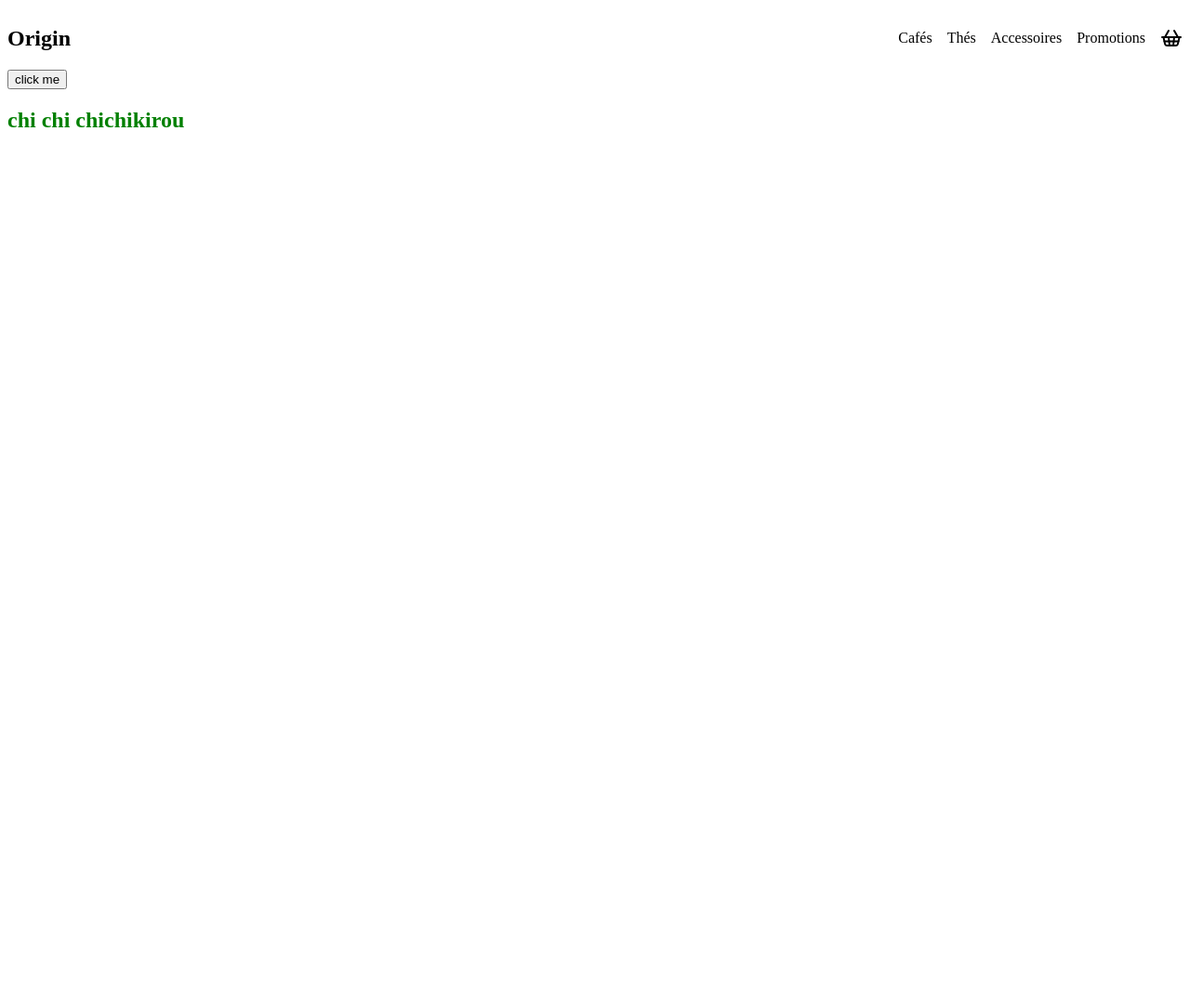
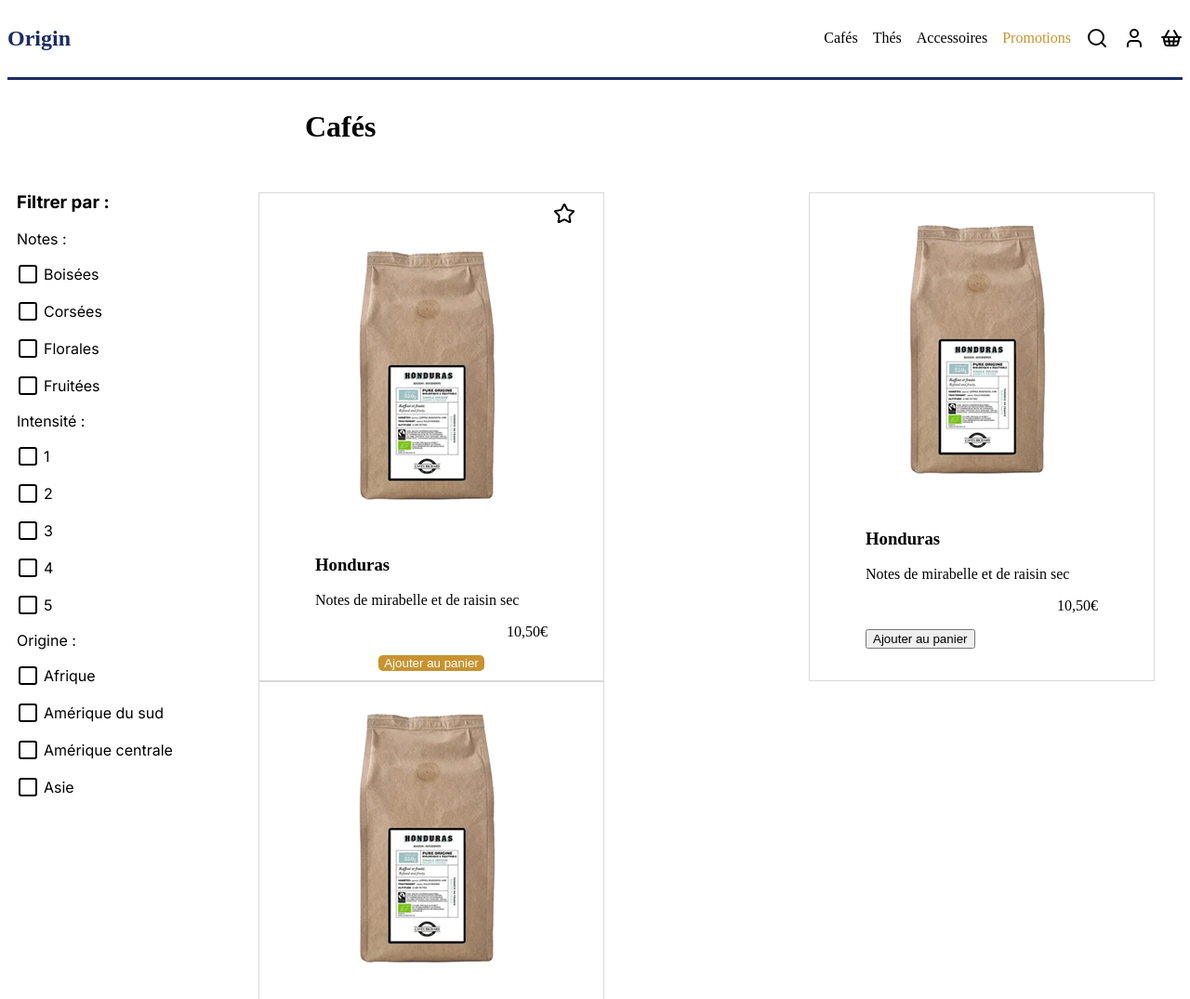
Before and after one commit to Gwedor/repo-designing-with-web, a plain HTML site: page index.html in a window 1280 px wide. Shown: the top 1075 px of the page at 93% size. Before the commit the page ends 800 px from the top, so only its background shows below. Drawn offline with nearby package versions, Linux system fonts and the light colour scheme; a web font is replaced by a local one.

Commit message:
commit - 3

```diff
--- a/index.html
+++ b/index.html
@@ -10,7 +10,7 @@
 
     <link rel="preconnect" href="https://fonts.googleapis.com">
     <link rel="preconnect" href="https://fonts.gstatic.com" crossorigin>
-    <link href="https://fonts.googleapis.com/css2?family=Nixie+One&display=swap" rel="stylesheet">
+    <link href="https://fonts.googleapis.com/css2?family=Inter:ital,opsz,wght@0,14..32,100..900;1,14..32,100..900&family=Nixie+One&display=swap" rel="stylesheet">
 
 </head>
 <body>
@@ -29,11 +29,78 @@
             <li>Cafés</li>
             <li>Thés</li>
             <li>Accessoires</li>
-            <li>Promotions</li>
+            <li style="color: rgba(200, 147, 48, 1);">Promotions</li>
+            <li><i data-lucide="search"></i></li>
+            <li><i data-lucide="user"></i></li>
             <li><i data-lucide="shopping-basket"></i></li>
         </ul>
     </nav>
+    <hr>
+    <p style="margin-left: 10em; font-size: 2em"><b>Cafés</b></p>
+    <!-- J'ai demande à Gemini comment gérer proprement le bloc filtres à gauche et le bloc principal à droite
+     Je lui ai ensuite demandé s'il y avait une vraie différence entre main et aside.
+     J'ai compris que c'était surtout important pour le SEO, et évidemment plus clair -->
+    <div class="container">
+    <aside class="filters">
+        <h3>Filtrer par :</h3>
+        Notes :
+        <ul class="flex-column-space-between">
+            <li style="gap: 5px;"><i data-lucide="square"></i>Boisées</li>
+            <li style="gap: 5px;"><i data-lucide="square"></i>Corsées</li>
+            <li style="gap: 5px;"><i data-lucide="square"></i>Florales</li>
+            <li style="gap: 5px;"><i data-lucide="square"></i>Fruitées</li>
+        </ul>
+        Intensité :
+        <ul class="flex-column-space-between">
+            <li style="gap: 5px;"><i data-lucide="square"></i>1</li>
+            <li style="gap: 5px;"><i data-lucide="square"></i>2</li>
+            <li style="gap: 5px;"><i data-lucide="square"></i>3</li>
+            <li style="gap: 5px;"><i data-lucide="square"></i>4</li>
+            <li style="gap: 5px;"><i data-lucide="square"></i>5</li>
+        </ul>
+        Origine :
+        <ul class="flex-column-space-between">
+            <li style="gap: 5px;"><i data-lucide="square"></i>Afrique</li>
+            <li style="gap: 5px;"><i data-lucide="square"></i>Amérique du sud</li>
+            <li style="gap: 5px;"><i data-lucide="square"></i>Amérique centrale</li>
+            <li style="gap: 5px;"><i data-lucide="square"></i>Asie</li>
+        </ul>
+    </aside>
 
+    <main class="content">
+        <section class="products-grid">
+
+        <article class="product-card">
+            <i data-lucide="star" style="margin-left: 16em"></i>
+            <img src="images/product_image_comptoirs_richard.png">
+            <h3>Honduras</h3>
+            <p>Notes de mirabelle et de raisin sec</p>
+            <p class="price">10,50€</p>
+            <!-- J'ai demandé à Gemini de centrer le bouton, il m'a d'abord donner une solution avec text-align pour centrer tout le texte
+             Je lui ai deamndé de ne centrer que le bouton, il m'a proposé de faire du bouton un block puis d'utiliser margin,
+             ce qui correspond à ce que je voulais -->
+            <button class="button">Ajouter au panier</button>
+        </article>
+
+        <article class="product-card">
+            <img src="images/product_image_comptoirs_richard.png">
+            <h3>Honduras</h3>
+            <p>Notes de mirabelle et de raisin sec</p>
+            <p class="price">10,50€</p>
+            <button>Ajouter au panier</button>
+        </article>
+
+        <article class="product-card">
+            <img src="images/product_image_comptoirs_richard.png">
+            <h3>Honduras</h3>
+            <p>Notes de mirabelle et de raisin sec</p>
+            <p class="price">10,50€</p>
+            <button>Ajouter au panier</button>
+        </article>
+
+        </section>
+    </main>
+</div>
     <button popovertarget="my-popup">click me</button>
     <div>
         <h2>chi chi chichikirou</h2>
--- a/style.css
+++ b/style.css
@@ -6,6 +6,14 @@
     flex-direction: row;
     justify-content: space-between;
 }
+
+.flex-column-space-between{
+    display: flex;
+    flex-direction: column;
+    justify-content: flex-start;
+    padding-left: 0px; /* J'ai demandé à Gemini comment aligner les éléments de la liste des filtres à gauche car ceux-ci étaient au milieu */
+}
+
  .red {
     color: red;
  }
@@ -23,6 +31,7 @@
 
  h1 {
     font-family: "Nixie One";
+    color: rgba(27, 43, 100, 1);
  }
 
  h2 {
@@ -33,3 +42,58 @@
     transition: color 1s;
     color: red;
  }
+
+ /* J'ai demandé à Gemini comment appliquer la couleur rgba(27, 43, 100, 1) à un élément hr
+ Il a de lui même abordé la question de la bordure grise
+ */
+ hr {
+    border: none;
+    height: 3px;
+    background-color: rgba(27, 43, 100, 1);
+}
+
+.container {
+    display: flex;       /* Aligne l'aside et le main horizontalement */
+    padding: 0px 10px 0px 10px;
+
+}
+
+.filters {
+    width: 15em;        /* Largeur fixe pour vos filtres */
+    flex-shrink: 0;      /* Empêche les filtres de rétrécir */
+    font-family: "Inter";
+}
+
+.content {
+    flex-grow: 1;        /* Le contenu principal prend tout l'espace restant */
+    padding: 20px;
+}
+
+.products-grid {
+    display: flex;        /* Active l'alignement horizontal */
+    flex-wrap: wrap;      /* Permet de passer à la ligne si l'écran est petit */
+
+    justify-content: space-between; /* Centre les produits sur la ligne */
+}
+
+.product-card {
+    width: 250px;         /* Donne une largeur fixe à chaque produit */
+    /* Ou utilisez flex: 1 1 250px; pour qu'ils s'adaptent un peu */
+     /* J'ai demandé à Gemini pourquoi ma bordure n'apparaissait pas avec :
+    border: 1px solid rgba(217, 217, 217, 1);
+    J'ai ajouté le mot clé solid */
+    border: 1px solid rgba(217, 217, 217, 1);
+    /* J'ai demandé à Gemini comment fair pour avoir un padding différent poour les côtés et pour en haut et en bas */
+    padding: 10px 60px 10px 60px;
+}
+.price{
+    text-align: right;
+}
+.button{
+    display: block;
+    margin: 0 auto;
+    color: white;
+    background-color: rgba(200, 147, 48, 1);
+    border: none;
+    border-radius: 5px;
+}
```
Also changed, not shown: images/product_image_comptoirs_richard.png (added).
